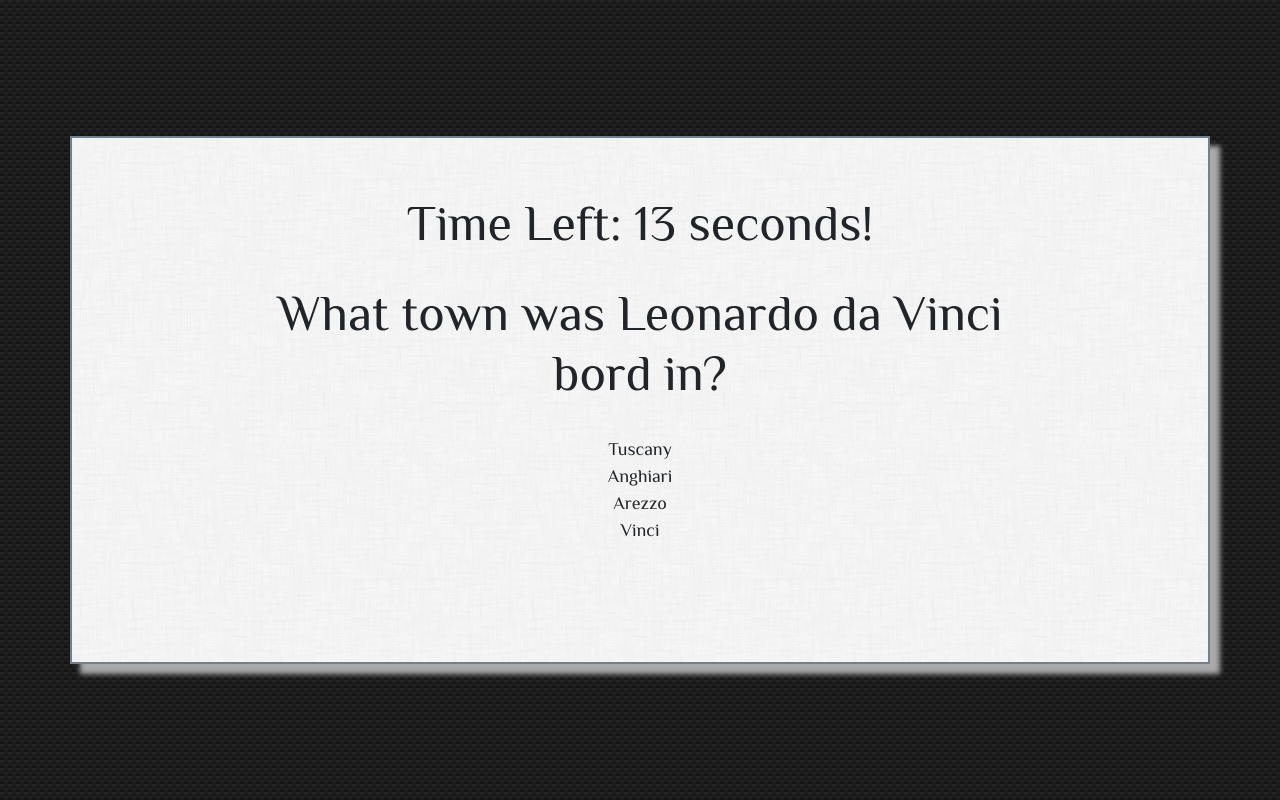
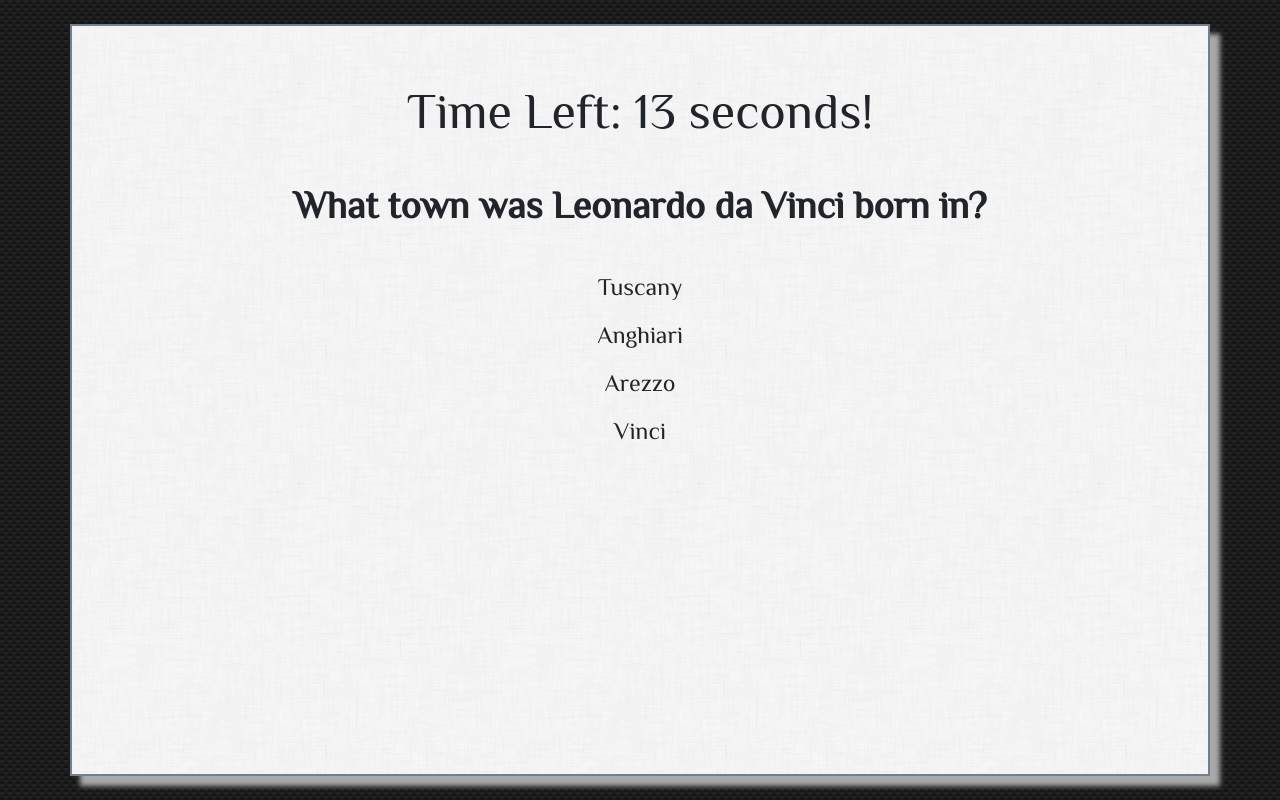
Before and after one commit to DavidWeid/TriviaGame, a plain HTML site: page index.html in a window 1280 px wide. Both pictures are taken after a click on the button "Start Trivia". Drawn offline with nearby package versions, Linux system fonts and the light colour scheme; a web font is replaced by a local one.

Commit message:
fixed typos, added images, fixed to fit on laptop screen

```diff
--- a/assets/css/style.css
+++ b/assets/css/style.css
@@ -14,11 +14,16 @@ body {
 #content-area {
   background-image: url("../images/dust-scratches.png");
   background-color: lightslategray;
-  height: 66%;
+  height: 94%;
   border: 2px solid slategray;
   box-shadow: 10px 10px 5px darkgray;
   position: relative;
   overflow: hidden;
+}
+
+#question {
+  font-size: 38px;
+  font-weight: bold;
 }
 
 #start-button {
@@ -38,8 +43,10 @@ body {
 }
 
 .click-me {
-  font-size: 18px;
+  font-size: 24px;
+  padding: 6px;
 }
 .click-me:hover {
-  background-color: ghostwhite;
+  background-color: lightgray;
+  cursor: pointer;
 }
--- a/assets/javascript/app.js
+++ b/assets/javascript/app.js
@@ -13,7 +13,7 @@ var intervalId;
 var currentQuestion = 0;
 var questionInformation = [
   {
-    question: "What town was Leonardo da Vinci bord in?",
+    question: "What town was Leonardo da Vinci born in?",
     answerChoices: ["Tuscany", "Anghiari", "Arezzo", " Vinci"],
     rightAnswer: 3,
     image: "assets/images/leonardo-da-vinci.jpg"
@@ -22,7 +22,7 @@ var questionInformation = [
     question: "What is the largest fast moving consumer goods company in the world?",
     answerChoices: ["Procter & Gamble", "Pepsico", "Nestle", "Coca-Cola"],
     rightAnswer: 2,
-    image: "assets/images/nestle.png"
+    image: "assets/images/nestle.gif"
   },
   {
     question: "What flavor ice-cream did Baskin-Robbins release in 1969 to commemorate America's landing on the moon?",
```
Also changed, not shown: assets/images/nestle.gif (added).
